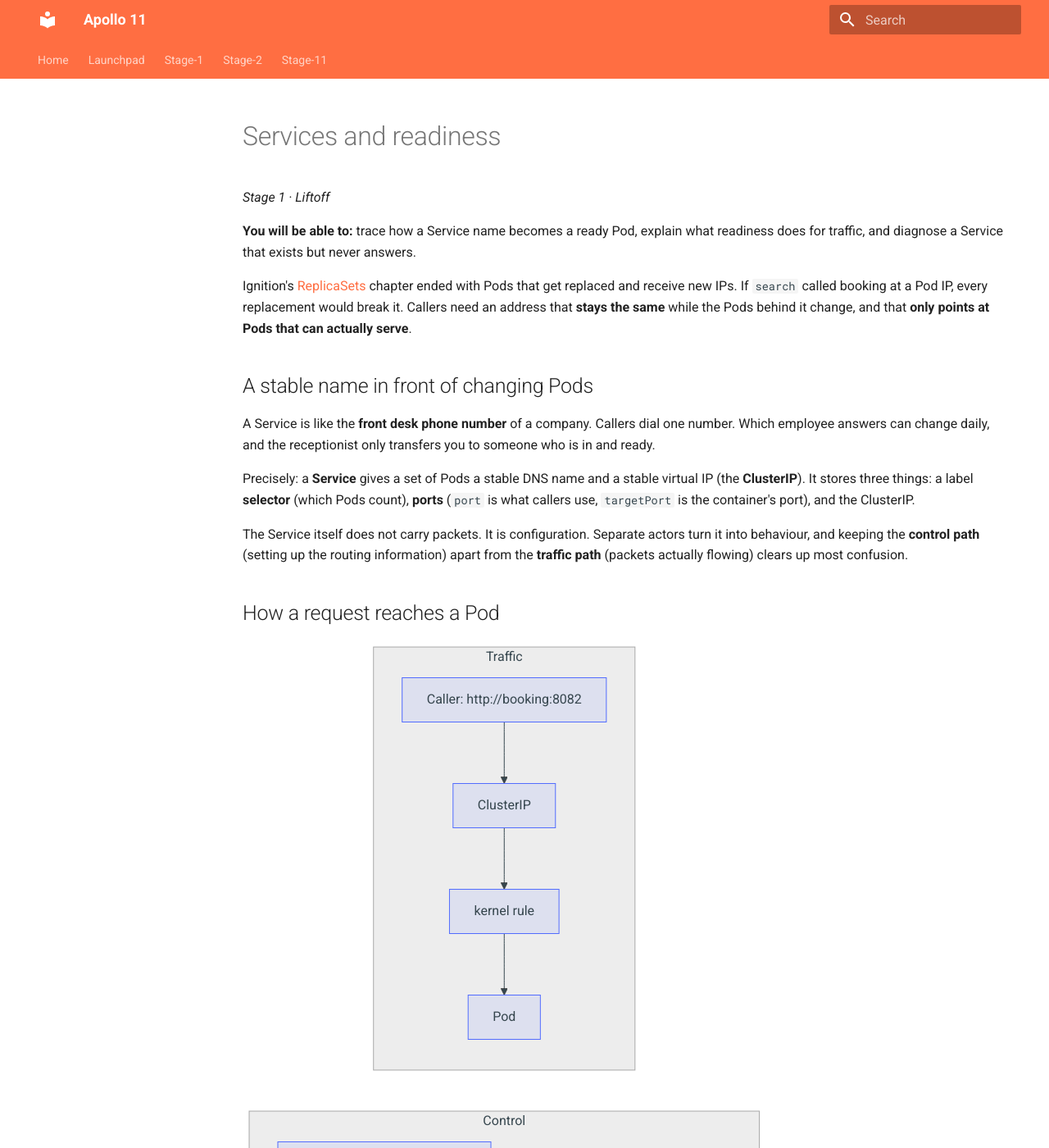
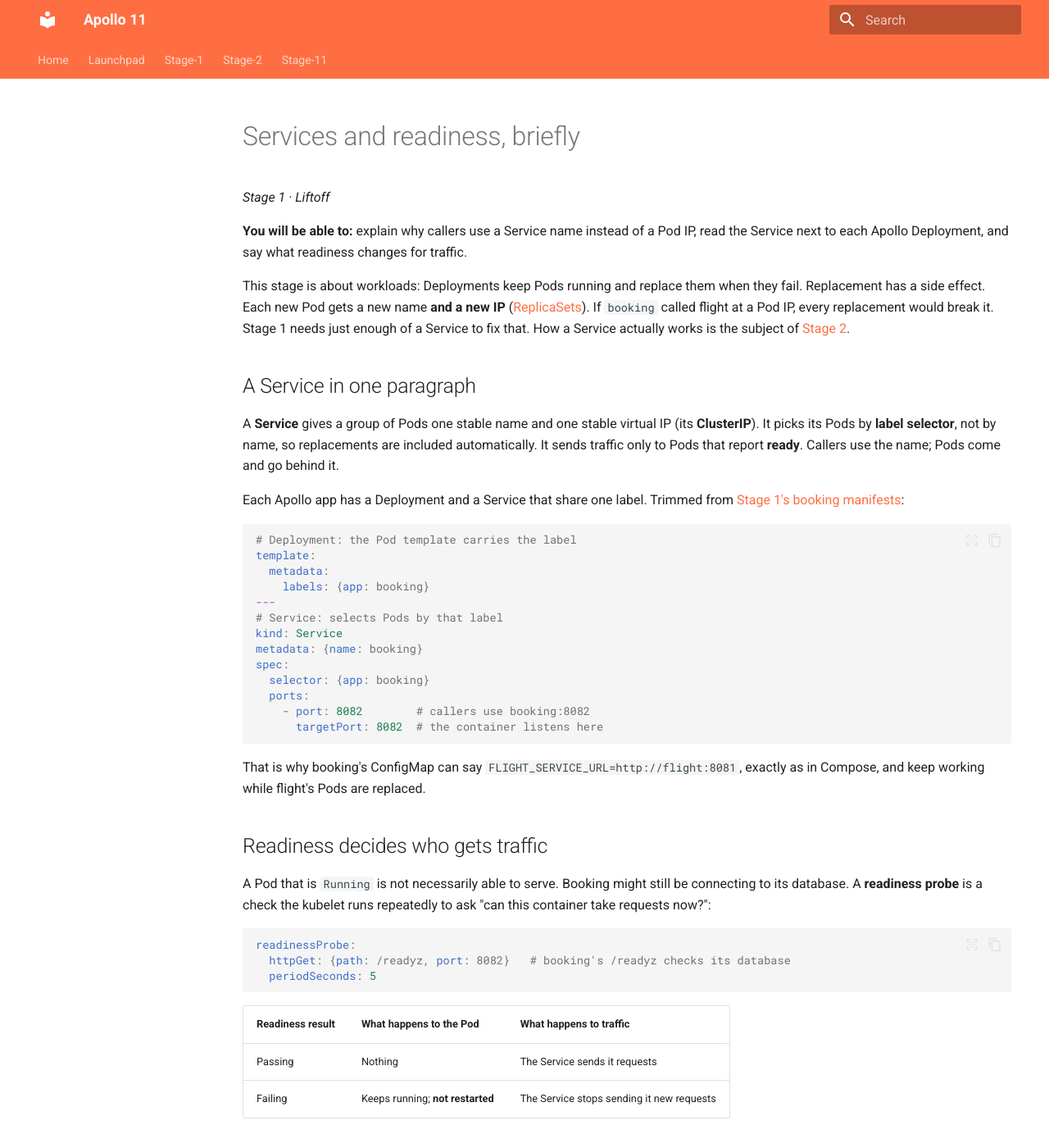
Before and after one commit to darshan-raul/apollo11-docs, an MkDocs documentation site: the page built from docs/learn/workloads/services-and-readiness.md, in a window 1280 px wide and 1400 px high. Shown: the whole window at 82% size. Built offline with MkDocs 1.6.1 and Material for MkDocs 9.7.7, drawn with Linux system fonts in a browser that asks for light colours; some of the changed text lies outside the part shown.

Commit message:
docs: brush on Services in Stage 1, teach them fully in Stage 2
Stage 1 is about workloads, but its Services chapter and walkthrough
already explained EndpointSlices, kube-proxy and forwarding rules, which
Stage 2 now covers properly.

- Stage 1 "Services and readiness, briefly": a stable name in front of
  replaceable Pods, the Deployment/Service label link, readiness as a
  traffic gate (and its role in rollouts), the selector-typo failure.
  Mechanism is handed to Stage 2; probes in depth stay in Stage 4.
- Stage 2 Services chapter is now self-contained: introduces the Service
  from scratch (selector, ports, ClusterIP, label membership, ready-only),
  and gains a debugging ladder for a Service that resolves but does not
  answer, including propagation delay during rollouts.
- Stage 1 walkthrough Step 4 and briefing trimmed to match and link
  forward; Stage 2 briefing gains a question on what forwards packets.

Co-Authored-By: Claude Opus 5.5 <noreply@anthropic.com>
Claude-Session: https://claude.ai/code/session_011Tnv1saLd1B5pk8jEK9vWp

````diff
--- a/docs/learn/workloads/services-and-readiness.md
+++ b/docs/learn/workloads/services-and-readiness.md
@@ -1,100 +1,102 @@
 ---
-title: "Services and readiness"
-description: "How a stable Service name becomes a ready Pod: selector, EndpointSlice, readiness, and the two silent failure modes."
+title: "Services and readiness, briefly"
+description: "Just enough about Services to run Stage 1: a stable name in front of replaceable Pods, and readiness deciding which Pods get traffic. Stage 2 covers how it works."
 ---
 
-# Services and readiness
+# Services and readiness, briefly
 
 *Stage 1 · Liftoff*
 
-**You will be able to:** trace how a Service name becomes a ready Pod, explain what readiness does for traffic, and diagnose a Service that exists but never answers.
+**You will be able to:** explain why callers use a Service name instead of a Pod IP, read the Service next to each Apollo Deployment, and say what readiness changes for traffic.
 
-Ignition's [ReplicaSets](../cluster/replicasets) chapter ended with Pods that get replaced and receive new IPs. If `search` called booking at a Pod IP, every replacement would break it. Callers need an address that **stays the same** while the Pods behind it change, and that **only points at Pods that can actually serve**.
+This stage is about workloads: Deployments keep Pods running and replace them when they fail. Replacement has a side effect. Each new Pod gets a new name **and a new IP** ([ReplicaSets](../cluster/replicasets)). If `booking` called flight at a Pod IP, every replacement would break it. Stage 1 needs just enough of a Service to fix that. How a Service actually works is the subject of [Stage 2](../networking/service-control-and-data-paths).
 
-## A stable name in front of changing Pods
+## A Service in one paragraph
 
-A Service is like the **front desk phone number** of a company. Callers dial one number. Which employee answers can change daily, and the receptionist only transfers you to someone who is in and ready.
+A **Service** gives a group of Pods one stable name and one stable virtual IP (its **ClusterIP**). It picks its Pods by **label selector**, not by name, so replacements are included automatically. It sends traffic only to Pods that report **ready**. Callers use the name; Pods come and go behind it.
 
-Precisely: a **Service** gives a set of Pods a stable DNS name and a stable virtual IP (the **ClusterIP**). It stores three things: a label **selector** (which Pods count), **ports** (`port` is what callers use, `targetPort` is the container's port), and the ClusterIP.
+Each Apollo app has a Deployment and a Service that share one label. Trimmed from [Stage 1's booking manifests](https://github.com/darshan-raul/Apollo11/tree/f6211e679f8ed66a5a19033ac49a3bfc3a506eab/stages/stage1/k8s/apps/booking):
 
-The Service itself does not carry packets. It is configuration. Separate actors turn it into behaviour, and keeping the **control path** (setting up the routing information) apart from the **traffic path** (packets actually flowing) clears up most confusion.
-
-## How a request reaches a Pod
-
-```mermaid
-flowchart LR
-  subgraph Control
-    SVC[Service selector app=booking] --> ESC[EndpointSlice controller]
-    Pods[Ready Pods app=booking] --> ESC
-    ESC --> EPS[EndpointSlice: Pod IPs]
-    EPS --> KP[kube-proxy programs rules]
-  end
-  subgraph Traffic
-    C[Caller: http://booking:8082] --> VIP[ClusterIP] --> Rule[kernel rule] --> Pod
-  end
+```yaml
+# Deployment: the Pod template carries the label
+template:
+  metadata:
+    labels: {app: booking}
+---
+# Service: selects Pods by that label
+kind: Service
+metadata: {name: booking}
+spec:
+  selector: {app: booking}
+  ports:
+    - port: 8082        # callers use booking:8082
+      targetPort: 8082  # the container listens here
 ```
 
-1. The **EndpointSlice controller** finds Pods matching the selector **and** reporting ready, and writes their IPs into an `EndpointSlice` object.
-2. **kube-proxy** on every node reads those slices and installs kernel routing rules.
-3. A caller sends a packet to the ClusterIP; the node's rules rewrite it to one ready Pod's IP.
+That is why booking's ConfigMap can say `FLIGHT_SERVICE_URL=http://flight:8081`, exactly as in Compose, and keep working while flight's Pods are replaced.
 
-The ClusterIP is **virtual**: no process listens on it. It exists only as a rule that rewrites packets.
+## Readiness decides who gets traffic
 
-## Readiness: a traffic gate
+A Pod that is `Running` is not necessarily able to serve. Booking might still be connecting to its database. A **readiness probe** is a check the kubelet runs repeatedly to ask "can this container take requests now?":
 
-A **readiness probe** is a check the kubelet runs against a container to decide whether it should receive traffic *now*. It is different from a liveness probe.
+```yaml
+readinessProbe:
+  httpGet: {path: /readyz, port: 8082}   # booking's /readyz checks its database
+  periodSeconds: 5
+```
 
-| | On failure | Effect on the Service |
+| Readiness result | What happens to the Pod | What happens to traffic |
 |---|---|---|
-| Liveness | Container is **restarted** | Pod briefly disappears |
-| Readiness | Container keeps running | Pod IP is **removed** from endpoints |
+| Passing | Nothing | The Service sends it requests |
+| Failing | Keeps running; **not restarted** | The Service stops sending it new requests |
 
-Readiness lets slow starters finish connecting to their database before taking requests, isolates a degraded Pod, and keeps a broken rollout from receiving traffic.
+Readiness also matters to the workload itself: a Deployment rollout only counts a new Pod as available once it is ready, so a broken version stalls instead of replacing every healthy Pod ([Rollouts and rollback](./rollouts-and-rollback)). Restarting on failure is a different probe, liveness. [Stage 4](../reliability/probes) covers all the probes in depth.
 
-## Two silent failures
+## The one failure to know now
 
-| Failure | What you see | Evidence |
-|---|---|---|
-| **Selector typo** (`app: boking`) | The name resolves, calls hang or reset | `kubectl get endpoints` shows `<none>`. **No event is emitted**: the API considers it valid |
-| **Propagation delay** | A few errors during fast rollouts | "Pod ready" or "Pod gone" reaches every node's rules a moment later (Stage 4's `preStop` addresses this) |
-
-## Service types
-
-| Type | Reachable from | Typical use |
-|---|---|---|
-| `ClusterIP` (default) | Inside the cluster | Service-to-service calls |
-| `NodePort` | `<node-ip>:30000–32767` | Local/kind access |
-| `LoadBalancer` | An external IP from a controller (cloud or MetalLB) | Edge entry |
-
-## Diagnose in four commands
+Kubernetes does not check that the Deployment's labels and the Service's selector agree. A typo (`app: boking`) is accepted without an error or event. The Pods run, the name resolves, and every call fails. The first check is always whether the Service found any Pods:
 
 ```bash
-kubectl get endpoints booking -n apollo-airlines                                    # 1. did the selector match?
-kubectl get pods -n apollo-airlines -l app=booking                                  # 2. are the Pods ready?
-kubectl get endpointslices -n apollo-airlines -l kubernetes.io/service-name=booking # 3. was a slice published?
-kubectl run c --rm -it --restart=Never -n apollo-airlines --image=curlimages/curl:8.7.1 -- curl -s http://booking:8082/readyz   # 4. does the live path work?
+kubectl get endpointslice -n apollo-airlines -l kubernetes.io/service-name=booking
 ```
+
+An empty list means the selector matches no ready Pod. Stage 2 explains what that object is.
+
+## Try it
+
+:::caution[Unverified]
+Not yet run on a live cluster for this documentation revision. Needs Stage 1 applied.
+:::
+
+```bash
+kubectl get svc booking -n apollo-airlines                      # one ClusterIP
+kubectl get pods -n apollo-airlines -l app=booking -o wide      # two Pod IPs
+kubectl delete pod -n apollo-airlines -l app=booking --wait=false
+kubectl get pods -n apollo-airlines -l app=booking -o wide -w   # new names, new IPs; Ctrl-C
+kubectl get svc booking -n apollo-airlines                      # same ClusterIP
+```
+
+- The Pods are replaced with new IPs; the Service's address does not change. Callers using `booking:8082` never notice.
 
 ## Common misconceptions
 
-- **"The Service forwards packets."** It is data that node rules are built from.
-- **"If DNS resolves, the Service works."** DNS returns the ClusterIP even when there are zero endpoints.
-- **"Readiness failure restarts the container."** That is liveness.
+- **"A failing readiness probe restarts the container."** It only withholds traffic. Restarting is liveness.
+- **"If the name resolves, the Service works."** The name exists as long as the Service object does, even with zero Pods behind it.
 
 ## Check yourself
 
 <details>
-<summary>The Service exists and DNS resolves, but calls fail. What do you check first?</summary>
+<summary>A booking Pod is replaced. Does search need a config change to keep calling it?</summary>
 
-`kubectl get endpoints <svc>`. Empty means the selector matches no ready Pod.
+No. search calls the Service name, and the Service selects the new Pod by label.
 </details>
 
 <details>
-<summary>Why is a failing readiness probe not a reason to restart?</summary>
+<summary>booking's database is down. Why is restarting booking's Pods not the right reaction?</summary>
 
-Restarting does not fix a missing dependency; withholding traffic does the useful part.
+A restart does not bring the database back. Failing readiness keeps traffic away from booking until the dependency returns, without churning the Pods.
 </details>
 
 ## Where this leads
 
-Booking needs more than a name to run: database addresses, secrets and its own identity. Next: how configuration reaches a Pod.
+Stage 2 opens the Service up: [Pod networks](../networking/pod-network-and-cni), [how a Service moves packets](../networking/service-control-and-data-paths), [EndpointSlices](../networking/endpoints-and-endpointslices), [cluster DNS](../networking/dns-and-namespaces) and [getting traffic in from outside](../networking/nodeport-and-loadbalancer). In Stage 1, the next need is configuration: [how settings and identity reach a Pod](./configuration-and-identity).
````
Also changed, not shown: docs/learn/networking/service-control-and-data-paths.md (+38 -6 lines), docs/missions/guidance.md (+1 -0 lines), docs/missions/liftoff.md (+1 -1 lines), docs/stage-1.md (+3 -3 lines).
